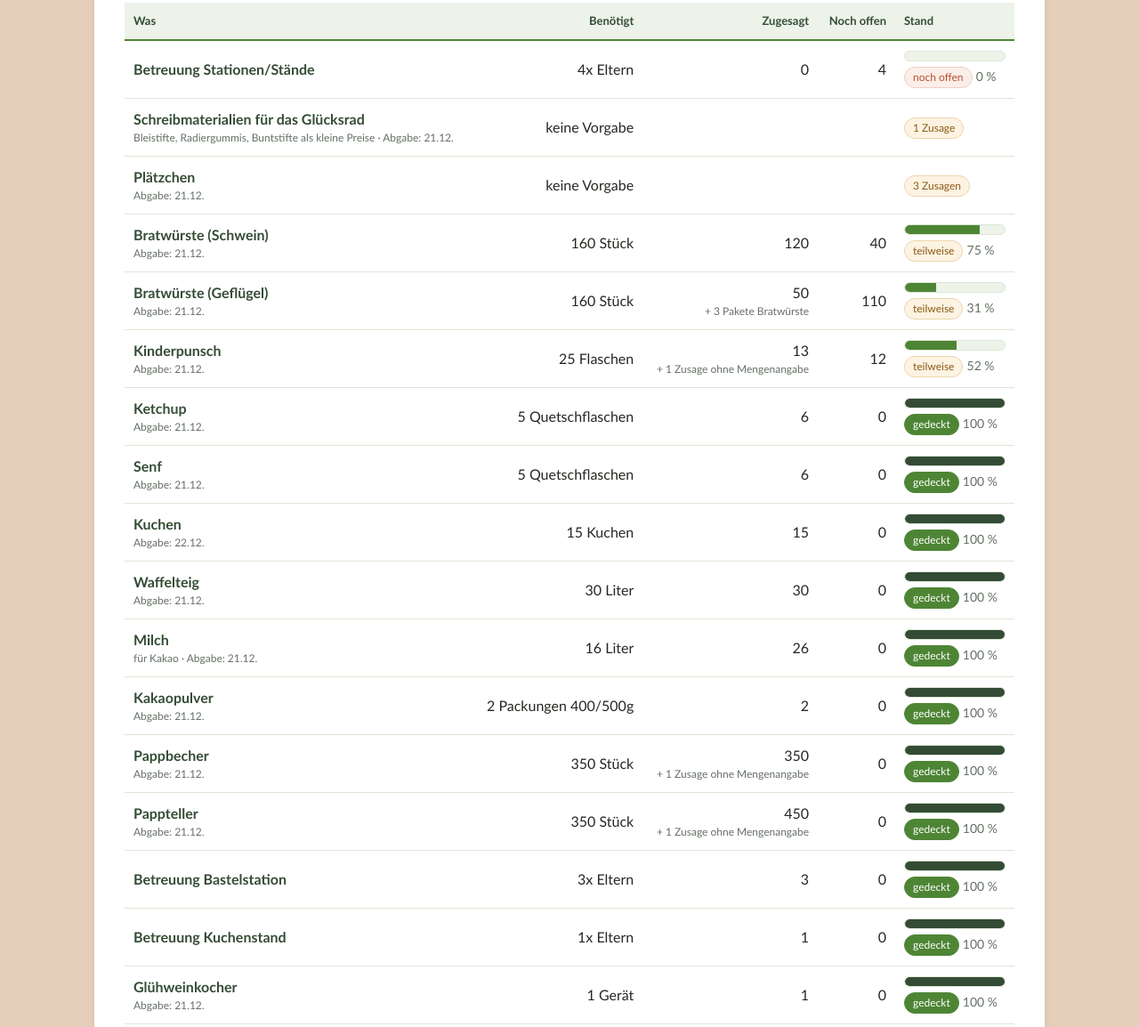
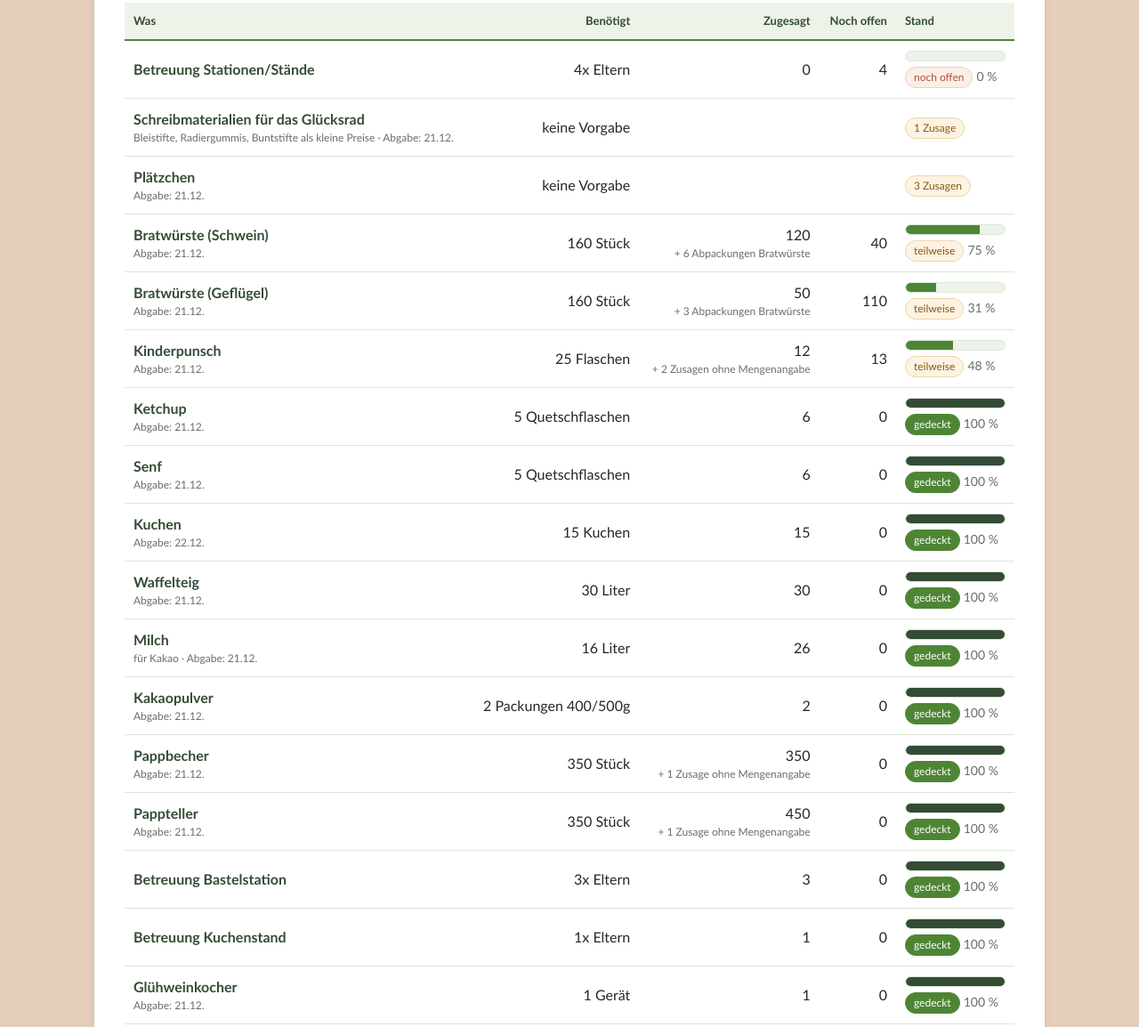
Before and after one commit to Ingo-Naumann/oberschule-eberswalde, a plain HTML site: page index.html in a window 1280 px wide. Shown: the part 768-1922 px from the top of the page at 89% size. Drawn offline with Linux system fonts and the light colour scheme.

Commit message:
Add files via upload

```diff
--- a/index.html
+++ b/index.html
@@ -312,7 +312,7 @@
    ===================================================================== */
 
 // Stand der Liste (Datum und Uhrzeit bei Änderungen anpassen)
-const STAND = "23.11.2026, 21:46 Uhr";
+const STAND = "23.11.2026, 22:02 Uhr";
 
 const KINDER = 320;   // Anzahl Kinder an der Schule
 
@@ -327,8 +327,8 @@ const BEDARF = [
   { key:"Betreuung Stationen/Stände", einheit:"Eltern|Eltern", mal:true, soll:4, abgabe:null },
   { key:"Schreibmaterialien für das Glücksrad", einheit:"", soll:null, regel:"Bleistifte, Radiergummis, Buntstifte als kleine Preise" },
   { key:"Plätzchen",         einheit:"Dose/Tüte|Dosen/Tüten", soll:null },
-  { key:"Bratwürste (Schwein)", einheit:"Stück|Stück",    soll:160 },
-  { key:"Bratwürste (Geflügel)",  einheit:"Stück|Stück",       soll:160, extra:"+ 3 Pakete Bratwürste" },
+  { key:"Bratwürste (Schwein)", einheit:"Stück|Stück",    soll:160, extra:"+ 6 Abpackungen Bratwürste" },
+  { key:"Bratwürste (Geflügel)",  einheit:"Stück|Stück",       soll:160, extra:"+ 3 Abpackungen Bratwürste" },
   { key:"Kinderpunsch",      einheit:"Flasche|Flaschen",  soll:25 },
   { key:"Ketchup",           einheit:"Quetschflasche|Quetschflaschen",  soll:5 },
   { key:"Senf",              einheit:"Quetschflasche|Quetschflaschen",  soll:5 },
@@ -360,7 +360,7 @@ const ZUSAGEN = [
   { klasse:"7a",  key:"Senf",                   menge:1 },
   { klasse:"7a",  key:"Bratwürste (Geflügel)",   menge:10 },
   { klasse:"7a",  key:"Bratwürste (Schwein)",   menge:10 },
-  { klasse:"7a",  key:"Kinderpunsch",           menge:5 },
+  { klasse:"7a",  key:"Kinderpunsch",           menge:null },
 
   { klasse:"7b",  key:"Ketchup",                menge:1 },
   { klasse:"7b",  key:"Senf",                   menge:1 },
@@ -380,10 +380,15 @@ const ZUSAGEN = [
   { klasse:"8b",  key:"Bratwürste (Schwein)",   menge:50 },
   { klasse:"8b",  key:"Ketchup",                menge:2 },
   { klasse:"8b",  key:"Senf",                   menge:2 },
+  { klasse:"8b",  key:"Bratwürste (Schwein)",   menge:null, stumm:true, anzeige:"4 Abpackungen Bratwürste (Schwein)" },
+  { klasse:"8b",  key:"Kinderpunsch",           menge:2 },
+  { klasse:"8b",  key:"Plastikbecher",          menge:null },
 
   { klasse:"8c",  key:"Bratwürste (Schwein)",   menge:20 },
   { klasse:"8c",  key:"Kuchen",                 menge:1 },
   { klasse:"8c",  key:"Plätzchen",              menge:null, stumm:true, anzeige:"1× Plätzchen" },
+  { klasse:"8c",  key:"Kinderpunsch",           menge:2 },
+  { klasse:"8c",  key:"Bratwürste (Schwein)",   menge:null, stumm:true, anzeige:"2 Abpackungen Bratwürste (Schwein)" },
 
   { klasse:"9a",  key:"Kuchen",                 menge:3 },
   { klasse:"9a",  key:"Bratwürste (Geflügel)",  menge:20 },
@@ -396,7 +401,7 @@ const ZUSAGEN = [
   { klasse:"10a", key:"Kuchen",                 menge:1 },
   { klasse:"10a", key:"Kinderpunsch",           menge:3 },
   { klasse:"10a", key:"Betreuung Kuchenstand",  menge:1 },
-  { klasse:"10a", key:"Bratwürste (Geflügel)",   menge:null, stumm:true, anzeige:"3 Pakete Bratwürste (Geflügel)" },
+  { klasse:"10a", key:"Bratwürste (Geflügel)",   menge:null, stumm:true, anzeige:"3 Abpackungen Bratwürste (Geflügel)" },
   { klasse:"10a", key:"Bratwürste (Geflügel)",   menge:20 },
 
   { klasse:"10b", key:"Kuchen",                 menge:3 },
```
